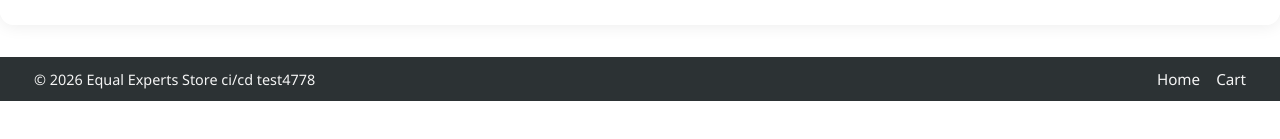
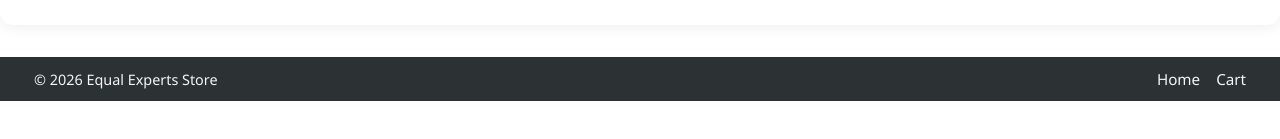
Before and after one commit to PrakashJayamurthy/shoping_cart, a React (Vite) app: page /cart in a window 1280 px wide. Shown: the part 647-786 px from the top of the page. Built offline with nearby package versions, Linux system fonts and the light colour scheme; no server answers.

Commit message:
footer change

```diff
--- a/src/components/layout/Footer.jsx
+++ b/src/components/layout/Footer.jsx
@@ -5,7 +5,7 @@ export default function Footer() {
     <footer className="footer">
       <div className="container footer__container">
         <div className="footer__left">
-          <span>© {new Date().getFullYear()} Equal Experts Store ci/cd test4778</span>
+          <span>© {new Date().getFullYear()} Equal Experts Store</span>
         </div>
         <div className="footer__right">
           <Link to="/" className="footer__link">
```
